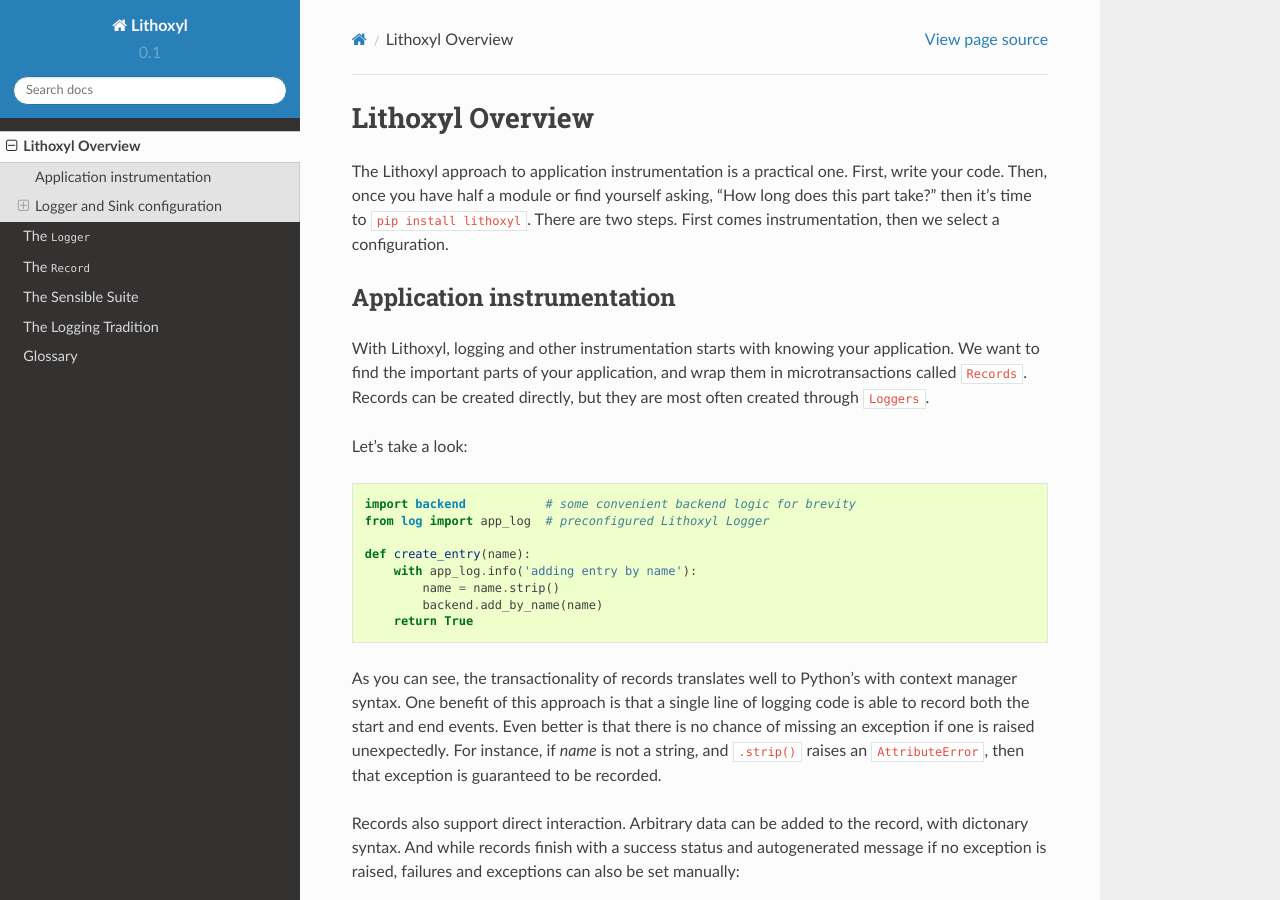
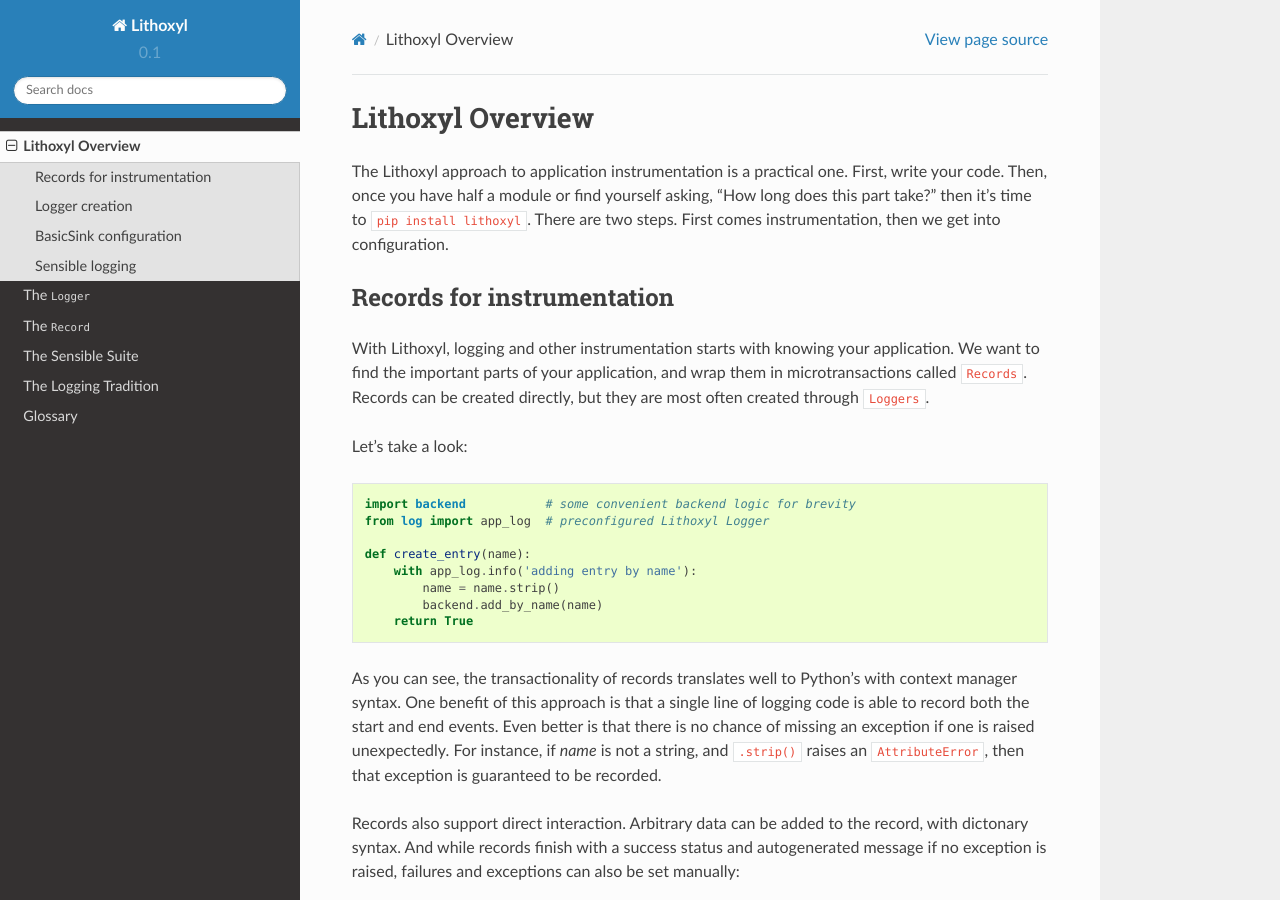
Before and after one commit to mahmoud/lithoxyl, a Sphinx documentation site: the page built from docs/overview.rst, in a window 1280 px wide and 900 px high. Built offline with Sphinx 7.4.7 and the Read the Docs theme 2.0.0, drawn with Linux system fonts in a browser that asks for light colours; some of the changed text lies outside the part shown.

Commit message:
flatten overview headings

```diff
--- a/docs/overview.rst
+++ b/docs/overview.rst
@@ -5,9 +5,9 @@
 one. First, write your code. Then, once you have half a module or find
 yourself asking, "How long does this part take?" then it's time to
 ``pip install lithoxyl``. There are two steps. First comes
-instrumentation, then we select a configuration.
+instrumentation, then we get into configuration.
 
-Application instrumentation
+Records for instrumentation
 ---------------------------
 
 With Lithoxyl, logging and other instrumentation starts with knowing
@@ -87,14 +87,11 @@
 to the origin and destination of the records we create and populate:
 Loggers and Sinks.
 
-Logger and Sink configuration
------------------------------
+Logger creation
+---------------
 
 Records make up most of an application's interaction with Lithoxyl,
 but it would not be very easy to create a Record without a Logger.
-
-Logger creation
-~~~~~~~~~~~~~~~
 
 As we learned above, before a Record can be populated, it must be
 created, and Records are created through Logger. As for the Logger
@@ -123,8 +120,8 @@
 own, they are conceptually useful, but without Sinks, they are all
 potential.
 
-Sink configuration
-~~~~~~~~~~~~~~~~~~
+BasicSink configuration
+-----------------------
 
 So far, we have discovered two uses of the Lithoxyl Logger:
 
@@ -154,7 +151,7 @@
 more than capable.
 
 Sensible logging
-^^^^^^^^^^^^^^^^
+----------------
 
 For developers who want a sensible and practical default, Lithoxyl
 provides the SensibleSink. The Sensible Suite chapter has a full
```
